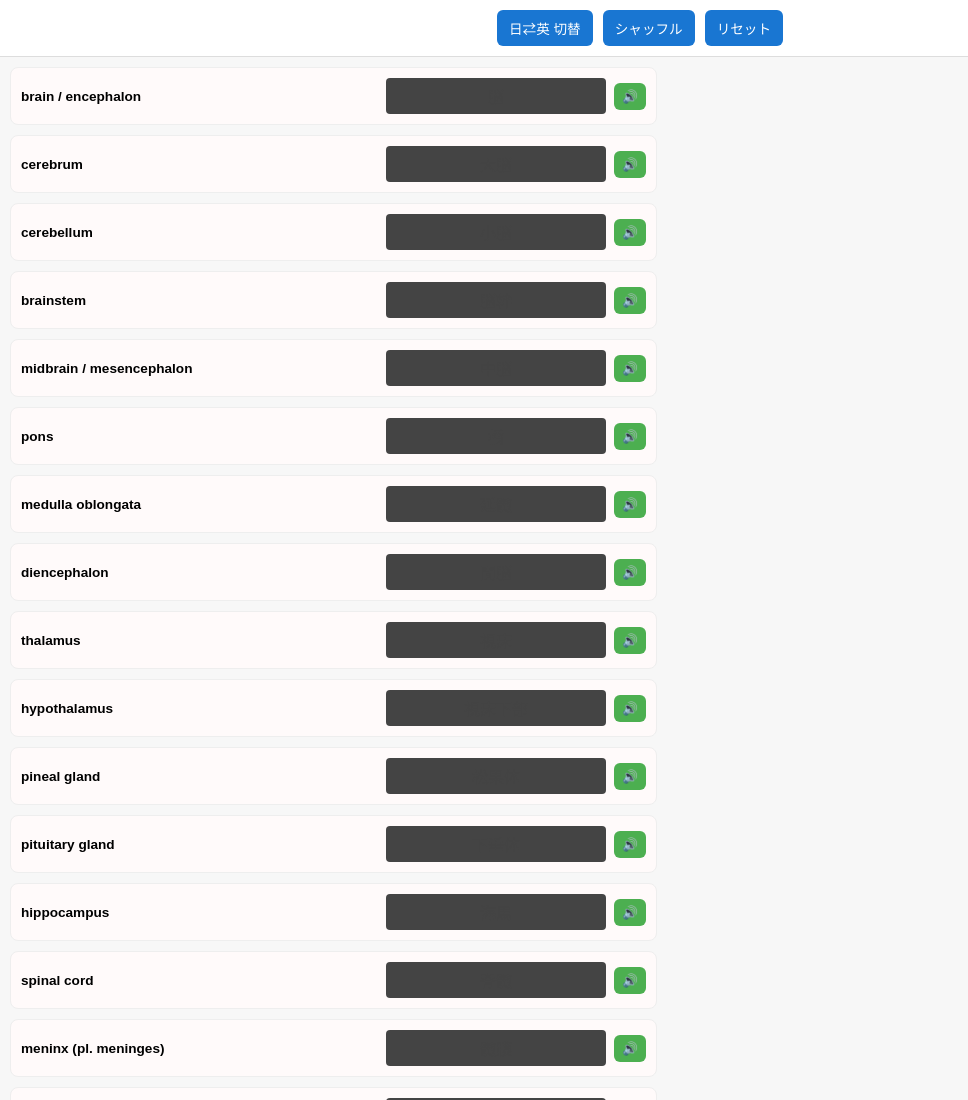
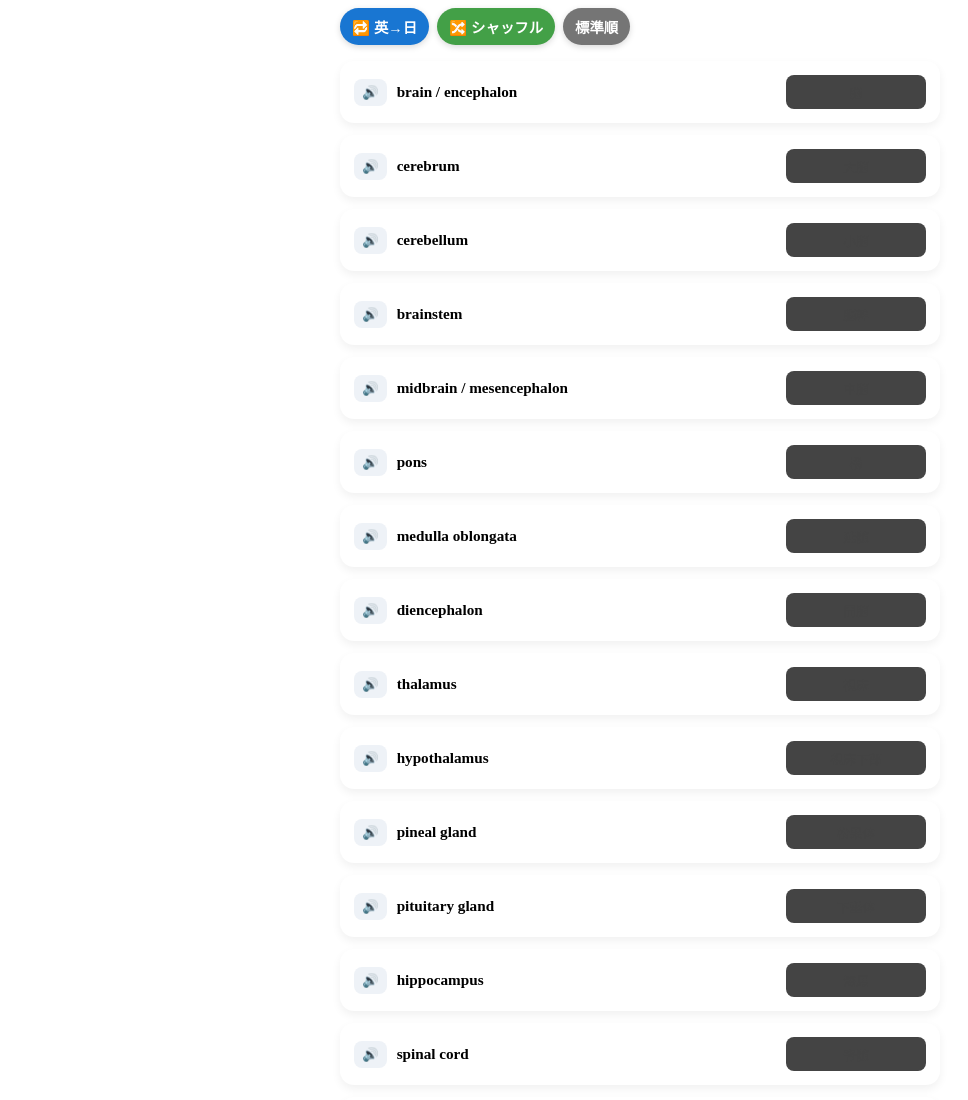
Before and after one commit to malignant-neoplasm/anatomy-quiz-n3, a plain HTML site: page index.html in a window 1280 px wide. Shown: the top 1100 px of the page, without its empty margins (0-968 px from the left). Drawn offline with Linux system fonts and the light colour scheme.

Commit message:
Update index.html

```diff
--- a/index.html
+++ b/index.html
@@ -5,230 +5,257 @@
 <title>Anatomy Quiz</title>
 
 <style>
-body {
-  font-family: sans-serif;
-  margin: 0;
-  background: #f7f7f7;
+/* ===== 全体 ===== */
+#quiz {
+  max-width: 600px;
+  margin: 0 auto;
 }
 
-/* ===== 上部UI ===== */
-.controls {
-  position: sticky;
-  top: 0;
-  background: #fff;
-  padding: 10px;
+/* ===== リスト（1列固定） ===== */
+.list {
   display: flex;
-  gap: 10px;
-  justify-content: center;
-  border-bottom: 1px solid #ddd;
-  z-index: 10;
+  flex-direction: column;
+  gap: 12px;
+  padding: 0;
+  list-style: none;
 }
 
-button {
-  padding: 8px 12px;
-  border: none;
-  border-radius: 6px;
-  background: #1976d2;
-  color: white;
-  cursor: pointer;
-  font-size: 0.85em;
-}
-button:hover {
-  background: #1565c0;
+/* ===== カード ===== */
+.item {
+  display: flex;
+  align-items: center;
+  gap: 10px;
+
+  padding: 14px;
+  border-radius: 14px;
+  background: #fff;
+
+  box-shadow: 0 4px 10px rgba(0,0,0,0.06);
 }
 
-/* ===== クイズ ===== */
-.quiz {
-  display: flex;
-  flex-wrap: wrap;
-  gap: 10px;
-  padding: 10px;
+/* ===== 問題 ===== */
+.q {
+  flex: 1;
+  font-weight: 600;
+  font-size: 0.95em;
 }
 
-.item {
-  width: calc(50% - 5px);
-  background: #fffafa;
-  border: 1px solid #eee;
+/* ===== 答え ===== */
+.a {
+  min-width: 110px;
+  max-width: 40%;
+  height: 32px;
+
+  background: #444;
+  color: #444;
   border-radius: 8px;
-  padding: 10px;
 
   display: flex;
   align-items: center;
+  justify-content: center;
+
+  font-size: 0.85em;
+
+  overflow: hidden;
+  text-overflow: ellipsis;
+  white-space: nowrap;
 }
 
-/* 問題 */
-.q {
-  flex: 1;
-  font-weight: bold;
-  font-size: 0.85em;
+/* 表示 */
+.a.show {
+  background: #e3f2fd;
+  color: #1565c0;
 }
 
-/* 黒枠 */
+/* PCホバー */
+.a:hover {
+  background: #e3f2fd;
+  color: #1565c0;
+}
+
+/* 音声ボタン */
+.speak-btn {
+  background: #eef2f7;
+  border: none;
+  border-radius: 8px;
+  padding: 6px 8px;
+}
 .a {
-  width: 220px;
-  text-align: center;
+  width: 140px;        /* ← 固定 */
+  min-width: 140px;
+  max-width: 140px;
+
+  height: 34px;
+
   background: #444;
   color: #444;
-  border-radius: 4px;
-  padding: 6px 0;
-  cursor: pointer;
-  margin: 0 8px;
-  transition: 0.2s;
+  border-radius: 8px;
+
+  display: flex;
+  align-items: center;
+  justify-content: center;
+
+  font-size: 0.8em;
+
+  overflow: hidden;
+  text-overflow: ellipsis;
   white-space: nowrap;
-  overflow: hidden;
+  flex-shrink: 0;      /* ← これ超重要 */
 }
-.a.show {
-  background: #fff9c4;
-  color: #d32f2f;
+.controls {
+  display: flex;
+  gap: 8px;
+  margin-bottom: 15px;
 }
 
-/* 読み上げボタン */
-.speak-btn {
-  background: #4caf50;
-  padding: 6px 8px;
-  font-size: 0.8em;
-}
-.speak-btn:hover {
-  background: #388e3c;
+.btn {
+  padding: 8px 12px;
+  border-radius: 999px;
+  border: none !important;
+
+  background: #1976d2 !important;
+  color: #fff !important;
+
+  font-weight: bold;
+  font-size: 0.9em;
+
+  box-shadow: 0 2px 6px rgba(0,0,0,0.15);
+  cursor: pointer;
 }
 
-@media (max-width: 600px) {
-  .item { width: 100%; }
-  .a { width: 180px; }
+.btn:nth-child(2) {
+  background: #43a047 !important; /* シャッフル */
+}
+
+.btn:nth-child(3) {
+  background: #757575 !important; /* 標準順 */
 }
 </style>
 </head>
 
 <body>
 
-<div class="controls">
-  <button onclick="toggleMode()">日⇄英 切替</button>
-  <button onclick="shuffle()">シャッフル</button>
-  <button onclick="resetOrder()">リセット</button>
+<div id="quiz">
+  <div class="controls">
+    <button class="btn" onclick="toggleMode()">🔁 英→日</button>
+    <button class="btn" onclick="render(true)">🔀 シャッフル</button>
+    <button class="btn" onclick="render(false)" style="background:#666;">標準順</button>
+  </div>
+
+  <ul id="list" class="list"></ul>
 </div>
 
-<div id="quiz" class="quiz"></div>
+<script>
 
-<script>
-let mode = "enToJp";
+let isEnglishMode = true;
 
-const originalData = [
-["brain / encephalon","脳"],
-["cerebrum","大脳"],
-["cerebellum","小脳"],
-["brainstem","脳幹"],
-["midbrain / mesencephalon","中脳"],
-["pons","橋"],
-["medulla oblongata","延髄"],
-["diencephalon","間脳"],
-["thalamus","視床"],
-["hypothalamus","視床下部"],
-["pineal gland","松果体"],
-["pituitary gland","下垂体"],
-["hippocampus","海馬"],
-["spinal cord","脊髄"],
-["meninx (pl. meninges)","髄膜"],
+const words = [
+{en:"brain / encephalon", jp:"脳"},
+{en:"cerebrum", jp:"大脳"},
+{en:"cerebellum", jp:"小脳"},
+{en:"brainstem", jp:"脳幹"},
+{en:"midbrain / mesencephalon", jp:"中脳"},
+{en:"pons", jp:"橋"},
+{en:"medulla oblongata", jp:"延髄"},
+{en:"diencephalon", jp:"間脳"},
+{en:"thalamus", jp:"視床"},
+{en:"hypothalamus", jp:"視床下部"},
+{en:"pineal gland", jp:"松果体"},
+{en:"pituitary gland", jp:"下垂体"},
+{en:"hippocampus", jp:"海馬"},
+{en:"spinal cord", jp:"脊髄"},
+{en:"meninx (pl. meninges)", jp:"髄膜"},
 
-["eyeball","眼球"],
-["conjunctiva","結膜"],
-["cornea","角膜"],
-["iris","虹彩"],
-["crystalline lens","水晶体"],
-["retina","網膜"],
-["vitreous body","硝子体"],
-["uvea","ぶどう膜"],
-["sclera","強膜"],
+{en:"eyeball", jp:"眼球"},
+{en:"conjunctiva", jp:"結膜"},
+{en:"cornea", jp:"角膜"},
+{en:"iris", jp:"虹彩"},
+{en:"crystalline lens", jp:"水晶体"},
+{en:"retina", jp:"網膜"},
+{en:"vitreous body", jp:"硝子体"},
+{en:"uvea", jp:"ぶどう膜"},
+{en:"sclera", jp:"強膜"},
 
-["auricle","耳介"],
-["external ear","外耳"],
-["middle ear","中耳"],
-["internal ear","内耳"],
-["external auditory canal","外耳道"],
-["eardrum / tympanic membrane","鼓膜"],
-["Eustachian tube","耳管"],
+{en:"auricle", jp:"耳介"},
+{en:"external ear", jp:"外耳"},
+{en:"middle ear", jp:"中耳"},
+{en:"internal ear", jp:"内耳"},
+{en:"external auditory canal", jp:"外耳道"},
+{en:"eardrum / tympanic membrane", jp:"鼓膜"},
+{en:"Eustachian tube", jp:"耳管"},
 
-["cochlea","蝸牛"],
-["semicircular canals","半規管"],
+{en:"cochlea", jp:"蝸牛"},
+{en:"semicircular canals", jp:"半規管"},
 
-["heart","心臓"],
-["left atrium","左心房"],
-["left ventricle","左心室"],
-["right atrium","右心房"],
-["right ventricle","右心室"],
-["tricuspid valve","三尖弁"],
-["mitral valve","僧帽弁"],
-["aortic valve","大動脈弁"],
-["aortic arch","大動脈弓"],
-["aorta","大動脈"],
-["pulmonary artery","肺動脈"],
-["pulmonary vein","肺静脈"],
-["coronary artery","冠動脈"],
-["superior vena cava","上大静脈"],
-["inferior vena cava","下大静脈"]
+{en:"heart", jp:"心臓"},
+{en:"left atrium", jp:"左心房"},
+{en:"left ventricle", jp:"左心室"},
+{en:"right atrium", jp:"右心房"},
+{en:"right ventricle", jp:"右心室"},
+{en:"tricuspid valve", jp:"三尖弁"},
+{en:"mitral valve", jp:"僧帽弁"},
+{en:"aortic valve", jp:"大動脈弁"},
+{en:"aortic arch", jp:"大動脈弓"},
+{en:"aorta", jp:"大動脈"},
+{en:"pulmonary artery", jp:"肺動脈"},
+{en:"pulmonary vein", jp:"肺静脈"},
+{en:"coronary artery", jp:"冠動脈"},
+{en:"superior vena cava", jp:"上大静脈"},
+{en:"inferior vena cava", jp:"下大静脈"},
 ];
 
-let data = [...originalData];
-
-function render() {
-  const quiz = document.getElementById("quiz");
-  quiz.innerHTML = "";
-
-  data.forEach(d => {
-    const item = document.createElement("div");
-    item.className = "item";
-
-    const q = document.createElement("div");
-    q.className = "q";
-
-    const a = document.createElement("div");
-    a.className = "a";
-
-    const speakBtn = document.createElement("button");
-    speakBtn.className = "speak-btn";
-    speakBtn.textContent = "🔊";
-
-    if (mode === "enToJp") {
-      q.textContent = d[0];
-      a.textContent = d[1];
-      speakBtn.onclick = () => speak(d[0], "en-US");
-    } else {
-      q.textContent = d[1];
-      a.textContent = d[0];
-      speakBtn.onclick = () => speak(d[1], "ja-JP");
-    }
-
-    a.onclick = () => a.classList.toggle("show");
-
-    item.appendChild(q);
-    item.appendChild(a);
-    item.appendChild(speakBtn);
-
-    quiz.appendChild(item);
-  });
+// シャッフル
+function shuffle(arr){
+  for(let i = arr.length-1; i>0; i--){
+    const j = Math.floor(Math.random()*(i+1));
+    [arr[i], arr[j]] = [arr[j], arr[i]];
+  }
+  return arr;
 }
 
-function toggleMode() {
-  mode = mode === "enToJp" ? "jpToEn" : "enToJp";
-  render();
+// 音声
+function speak(text){
+  if(!window.speechSynthesis) return;
+  window.speechSynthesis.cancel();
+  const u = new SpeechSynthesisUtterance(text);
+  u.lang = "en-US";
+  u.rate = 0.85;
+  speechSynthesis.speak(u);
 }
 
-function shuffle() {
-  data.sort(() => Math.random() - 0.5);
-  render();
+// 切替
+function toggleMode(){
+  isEnglishMode = !isEnglishMode;
+  document.querySelector(".controls .btn").textContent =
+    isEnglishMode ? "🔁 英→日" : "🔁 日→英";
+  render(false);
 }
 
-function resetOrder() {
-  data = [...originalData];
-  render();
+// 描画
+function render(doShuffle){
+  let list = [...words];
+  if(doShuffle) list = shuffle(list);
+
+  let html = "";
+
+  list.forEach(w=>{
+    const q = isEnglishMode ? w.en : w.jp;
+    const a = isEnglishMode ? w.jp : w.en;
+
+    html += `
+      <li class="item" onclick="this.classList.toggle('marked')">
+        <button class="speak-btn" onclick="event.stopPropagation(); speak('${w.en}')">🔊</button>
+        <span class="q">${q}</span>
+        <span class="a">${a}</span>
+      </li>
+    `;
+  });
+
+  document.getElementById("list").innerHTML = html;
 }
 
-function speak(text, lang) {
-  const uttr = new SpeechSynthesisUtterance(text);
-  uttr.lang = lang;
-  speechSynthesis.speak(uttr);
-}
+render(false);
 
-render();
 </script>
 
 </body>
```
